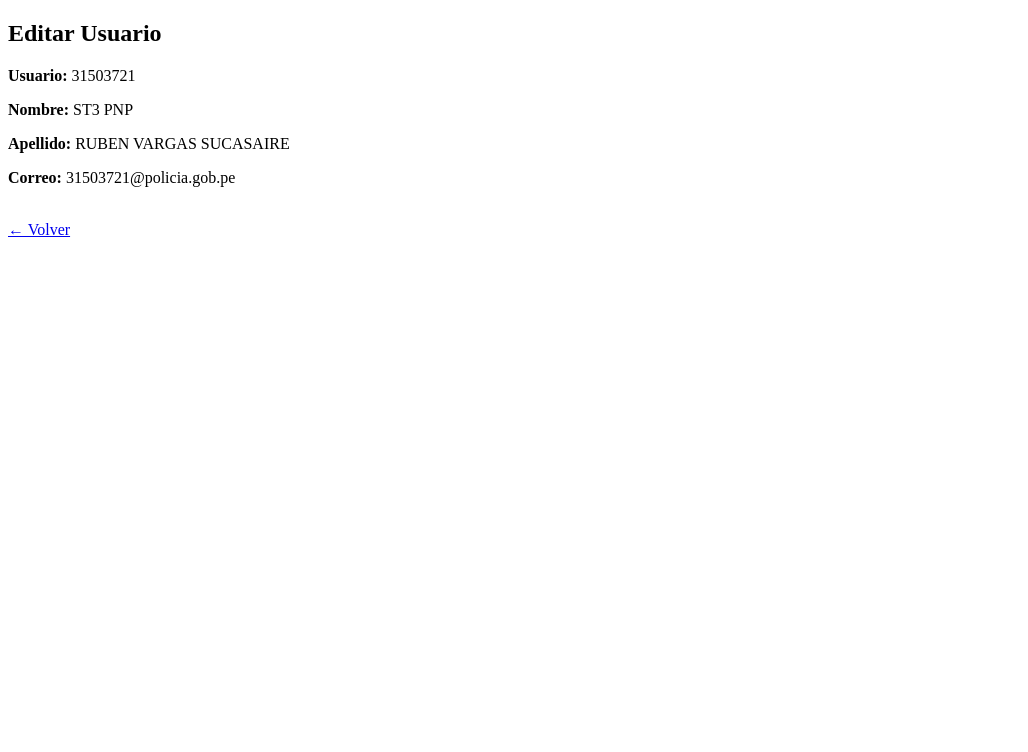
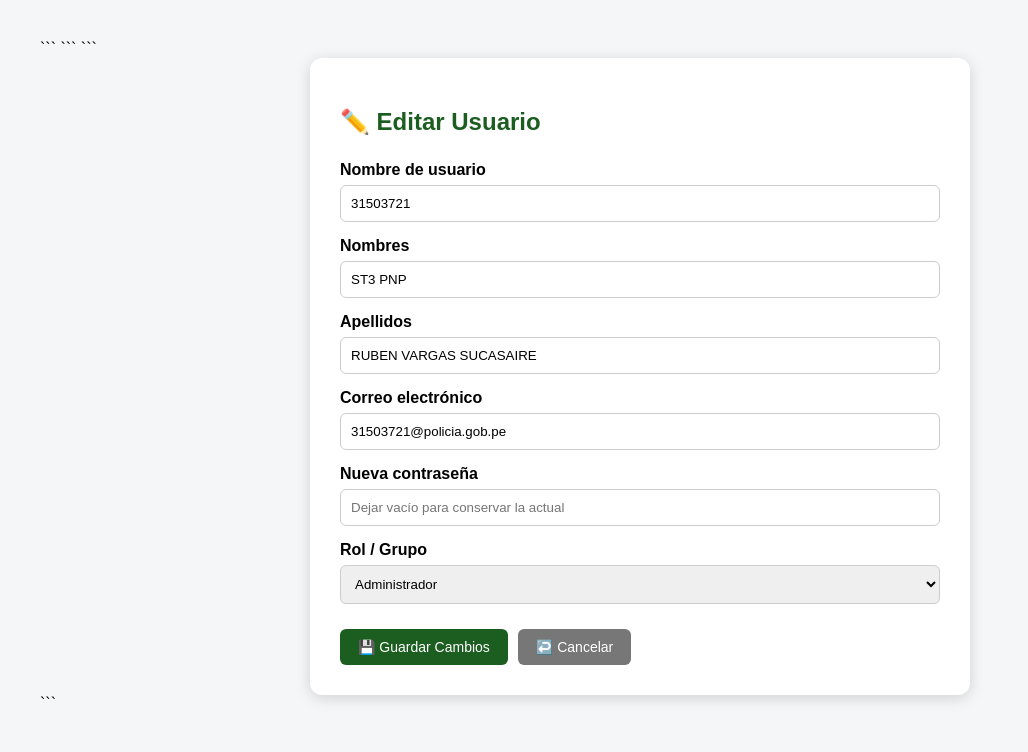
Before and after one commit to jefcomfamea-alt/mapa-mpcomfamea, a Django app: page /administrar-usuarios/editar/8/ in a window 1280 px wide. Shown: the top 752 px of the page, without its empty margins (0-1028 px from the left). Run offline with Django 5.2, Linux system fonts and the light colour scheme; a user stored in the database is signed in; data comes from the database, SQL or seed files in the repository.

Commit message:
Implementa edición de usuarios

````diff
--- a/mapa/templates/mapa/editar_usuario.html
+++ b/mapa/templates/mapa/editar_usuario.html
@@ -1,26 +1,189 @@
+{% load static %}
+
 <!DOCTYPE html>
+
 <html lang="es">
+
 <head>
-    <meta charset="UTF-8">
-    <title>Editar Usuario</title>
+
+```
+<meta charset="UTF-8">
+
+<title>Editar Usuario | SIGESMP</title>
+
+<style>
+
+    body {
+        font-family: Arial, Helvetica, sans-serif;
+        background: #f4f6f8;
+        margin: 0;
+        padding: 40px;
+    }
+
+    .contenedor {
+        max-width: 600px;
+        margin: auto;
+        background: white;
+        padding: 30px;
+        border-radius: 12px;
+        box-shadow: 0 3px 15px rgba(0,0,0,0.15);
+    }
+
+    h2 {
+        color: #1B5E20;
+        margin-bottom: 25px;
+    }
+
+    label {
+        display: block;
+        margin-top: 15px;
+        font-weight: bold;
+    }
+
+    input,
+    select {
+        width: 100%;
+        padding: 10px;
+        margin-top: 6px;
+        box-sizing: border-box;
+        border: 1px solid #ccc;
+        border-radius: 6px;
+    }
+
+    .botones {
+        margin-top: 25px;
+        display: flex;
+        gap: 10px;
+    }
+
+    button,
+    a {
+        padding: 10px 18px;
+        border: none;
+        border-radius: 6px;
+        text-decoration: none;
+        cursor: pointer;
+        font-size: 14px;
+    }
+
+    button {
+        background: #1B5E20;
+        color: white;
+    }
+
+    a {
+        background: #777;
+        color: white;
+    }
+
+</style>
+```
+
 </head>
+
 <body>
 
-    <h2>Editar Usuario</h2>
+```
+<div class="contenedor">
 
-    <p><strong>Usuario:</strong> {{ usuario.username }}</p>
+    <h2>✏️ Editar Usuario</h2>
 
-    <p><strong>Nombre:</strong> {{ usuario.first_name }}</p>
+    <form method="POST">
 
-    <p><strong>Apellido:</strong> {{ usuario.last_name }}</p>
+        {% csrf_token %}
 
-    <p><strong>Correo:</strong> {{ usuario.email }}</p>
+        <label>Nombre de usuario</label>
 
-    <br>
+        <input
+            type="text"
+            name="username"
+            value="{{ usuario.username }}"
+            required
+        >
 
-    <a href="{% url 'administrar_usuarios' %}">
-        ← Volver
-    </a>
+        <label>Nombres</label>
+
+        <input
+            type="text"
+            name="first_name"
+            value="{{ usuario.first_name }}"
+        >
+
+        <label>Apellidos</label>
+
+        <input
+            type="text"
+            name="last_name"
+            value="{{ usuario.last_name }}"
+        >
+
+        <label>Correo electrónico</label>
+
+        <input
+            type="email"
+            name="email"
+            value="{{ usuario.email }}"
+        >
+
+        <label>Nueva contraseña</label>
+
+        <input
+            type="password"
+            name="password"
+            placeholder="Dejar vacío para conservar la actual"
+        >
+
+        <label>Rol / Grupo</label>
+
+        <select name="rol" required>
+
+            <option value="Administrador"
+                {% if grupo_actual and grupo_actual.name == "Administrador" %}
+                    selected
+                {% endif %}>
+                Administrador
+            </option>
+
+            <option value="Jefe_MP"
+                {% if grupo_actual and grupo_actual.name == "Jefe_MP" %}
+                    selected
+                {% endif %}>
+                Jefe de Medidas de Protección
+            </option>
+
+            <option value="Usuario_MP"
+                {% if grupo_actual and grupo_actual.name == "Usuario_MP" %}
+                    selected
+                {% endif %}>
+                Usuario de Medidas de Protección
+            </option>
+
+            <option value="Efectivo_COMFAMEA"
+                {% if grupo_actual and grupo_actual.name == "Efectivo_COMFAMEA" %}
+                    selected
+                {% endif %}>
+                Efectivo COMFAMEA
+            </option>
+
+        </select>
+
+        <div class="botones">
+
+            <button type="submit">
+                💾 Guardar Cambios
+            </button>
+
+            <a href="{% url 'administrar_usuarios' %}">
+                ↩️ Cancelar
+            </a>
+
+        </div>
+
+    </form>
+
+</div>
+```
 
 </body>
+
 </html>
````
